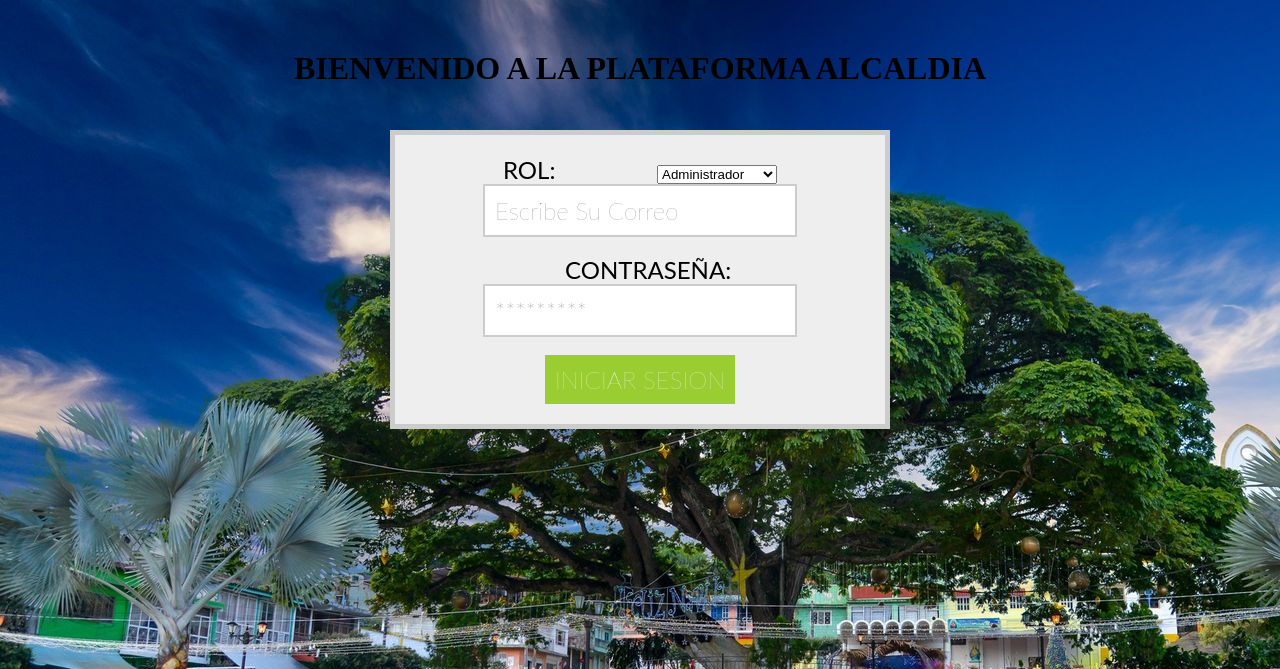
After one commit to darciamado18/SistemaAlcaldia, a PHP site: page /Vista/prueba.php in a window 1280 px wide. The commit adds this page. Shown: the top 669 px of the page. Run offline with PHP 8.4, Linux system fonts and the light colour scheme.

Commit message:
no message

```diff
--- /dev/null
+++ b/Vista/prueba.php
@@ -0,0 +1,73 @@
+<!DOCTYPE html>
+<html lang="en">
+<head>
+    <meta charset="UTF-8">
+    <meta http-equiv="X-UA-Compatible" content="IE=edge">
+    <meta name="viewport" content="width=device-width, initial-scale=1.0">
+    <title>loguin</title>
+    <link rel="stylesheet" href="../css/estiloLoguin.css">
+</head>
+
+<body background="../imagenes/landazuri.jpg">
+
+    <div>
+    <h1 class="text-center">
+      <h1 class="text-primary">
+         BIENVENIDO A LA PLATAFORMA ALCALDIA
+      </h1>
+    </h1>
+    </div>
+
+    <div class="container">
+           <div class="row">
+                <div class="col-lg-15">
+
+                   <br>
+
+                   <form action="controlador.php" method="post">
+
+                       <div>
+
+                            <label for="rol" class="form-label">ROL:</label>
+                            <select name="frol">
+
+                            <optgroup label="rol_">
+                            <option value="0">Administrador </option>
+                            <option value="1">Usuario       </option>
+
+                       </div>
+                       <br>
+                       <br>
+                       <div class="mb-0">
+                        <br>
+                           <label for="correoUsu" class="form-label" >Correo Electronico:</label>
+                           <input type="email" class="form-control" name="fcorreoUsu" id="correoUsu" placeholder="Escribe Su Correo">
+                       </div>
+                       <br>
+                       <div class="mb-0">
+                           <label for="passwordUsu" class="form-label">CONTRASEÑA: </label>
+                           <input type="password" place class="form-control" name="fpasswordUsu" id="passwordUsu" placeholder="*********">
+                       </div>
+                        <br>
+                       <div >
+                           <button type="submit" class="btn btn-success" name="fboton" value="ingresar">INICIAR SESION</button>
+                       </div>
+                   </form>
+
+
+
+                </div>
+            </div>
+    </div>
+    <?php
+                    @$mensaje = $_GET['mensaje'];
+                    if (isset($mensaje)){
+                    if($mensaje=='incorrecto'){
+                            echo '<div  class="alert alert-danger" role="alert"> usuario o clave incorrecto</div>';
+                        }
+
+                    }
+                    ?>
+
+</body>
+</html>
```
Also changed, not shown: Vista/loguin.php (+9 -46 lines).
